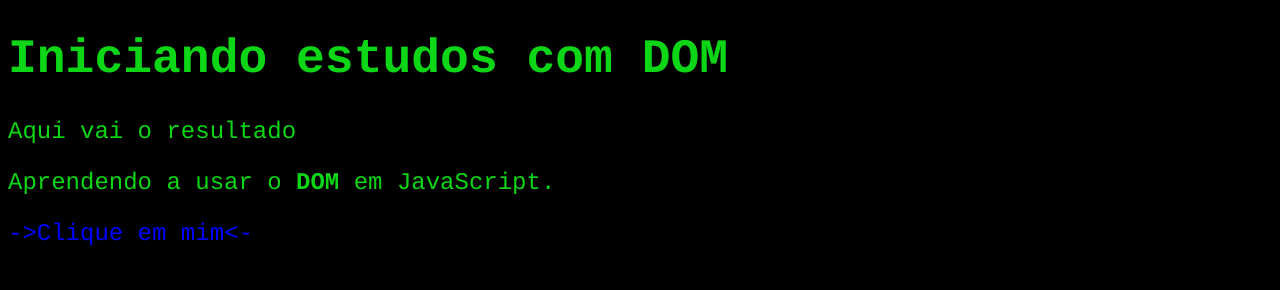
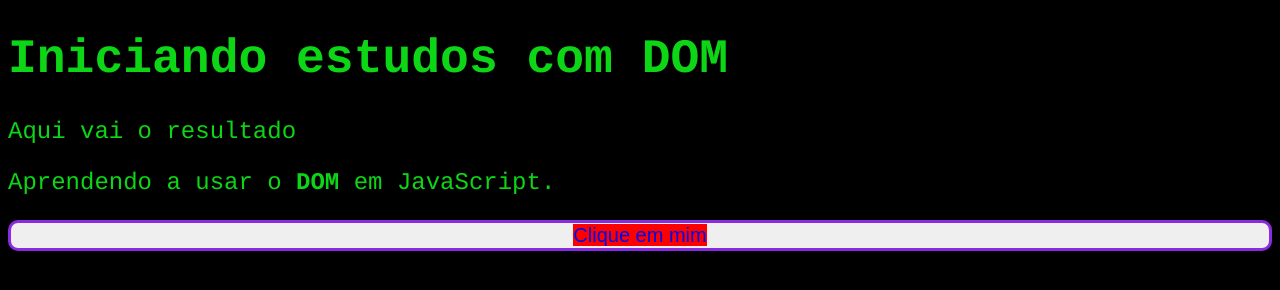
Before and after one commit to miqueiasmoreira/javascript, a plain HTML site: page CursoJS/Aula06/ex005.html in a window 1280 px wide. Drawn offline with Linux system fonts and the light colour scheme.

Commit message:
Exercício 005

```diff
--- a/CursoJS/Aula06/ex005.html
+++ b/CursoJS/Aula06/ex005.html
@@ -1,5 +1,5 @@
 <!DOCTYPE html>
-<html lang="en">
+<html lang="pt-br">
 <head>
     <meta charset="UTF-8">
     <meta http-equiv="X-UA-Compatible" content="IE=edge">
@@ -11,23 +11,42 @@
             color: rgb(12, 214, 22);
             font: normal 18pt Courier;
         }
+
+        button {
+            width: 100%;
+            text-align: center;
+            border-radius: 10px;
+            border: solid blueviolet;
+            border-width: 0.1;
+        }
+
+        a {
+            text-decoration: none;
+            font-size: 1.5em;
+        }
+
+        a:hover , button:hover {
+            background-color: rgb(8, 137, 180);
+        }
     </style>
 </head>
 <body>
     <h1>Iniciando estudos com DOM</h1>
     <p>Aqui vai o resultado</p>
-    <P>Aprendendo a usar o <strong>DOM</strong> em JavaScript.</P>
-    <div id="msg">->Clique em mim<-</div>
+    <p>Aprendendo a usar o <strong>DOM</strong> em JavaScript.</p>
+    <button class="msg"><a id="link" target="_blank" href="https://www.google.com/webhp?hl=pt-BR&sa=X&ved=0ahUKEwi9j7Kx1bWGAxWYj5UCHeZwAScQPAgJ">Clique em mim</a></button>
     <script>
-        var p1 = document.getElementsByTagName('p',)[0] // Pega os dados do 1º paragráfo
-        /*window.document.write('Está escrito assim: ' + p1.innerText) // Apresenta o resultado da variável em texto
-        p1.style.color = 'yellow'
-        var d = document.getElementById('msg')
-        d.style.backgroundColor = 'purple'
-        // d.innerText = 'Estou aguardando...'
-        document.getElementById('msg').innerText = 'Olá'*/
-        var d = window.document.querySelector('div#msg')
-        d.style.color = 'blue'
-    </Script>
+        var corpo = window.document.body
+        var p1 = window.document.getElementsByTagName('p')[1]
+        /*
+        corpo.style.backgroundColor = 'pink'
+        p1.style.color = 'blue'
+        var d = window.document.getElementById('msg')
+        d.style.background = 'lightblue'
+        d.innerHTML = '<strong>Estou aguardando...</strong>'
+        */
+       var d = window.document.querySelector('a#link')
+       d.style.background = 'red'
+    </script>
 </body>
 </html>
```
Also changed, not shown: Teste/teste03.html (added, +26 -0 lines).
